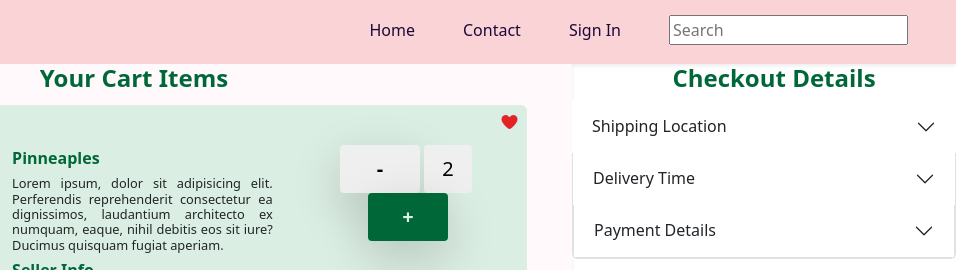
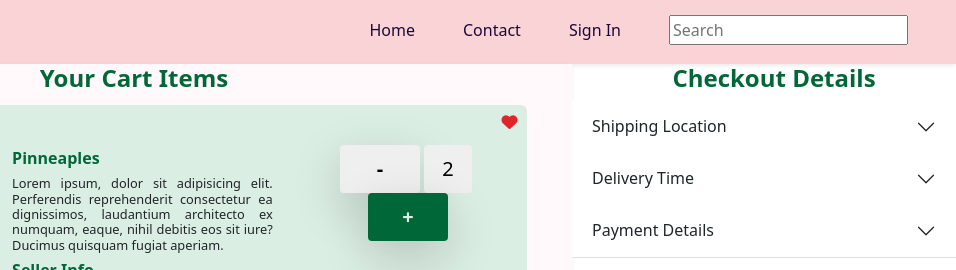
Before and after one commit to smartsimon26/Freshly, a plain HTML site: page cart.html in a window 1280 px wide. Shown: the top 270 px of the page, 324-1280 px from the left. Drawn offline with nearby package versions, Linux system fonts and the light colour scheme; files that its build step writes are made by us from their sources; files whose address does not match are found by name.

Commit message:
fixed fontawesome and bootstrap

```diff
--- a/cart.html
+++ b/cart.html
@@ -5,8 +5,8 @@
     <meta http-equiv="X-UA-Compatible" content="IE=edge">
     <meta name="viewport" content="width=device-width, initial-scale=1">
     <title>Freshly Cart</title>
-    <link rel="stylesheet" href="Assets/fontawesome-free-6.0.0-web/css/all.min.css">
-    <link rel="stylesheet" href="Assets/bootstrap-5.0 CSS & Jscript/css/bootstrap.min.css">
+    <link href="https://cdn.jsdelivr.net/npm/bootstrap@5.2.2/dist/css/bootstrap.min.css" rel="stylesheet" integrity="sha384-Zenh87qX5JnK2Jl0vWa8Ck2rdkQ2Bzep5IDxbcnCeuOxjzrPF/et3URy9Bv1WTRi" crossorigin="anonymous">
+    <script src="https://kit.fontawesome.com/025184af48.js" crossorigin="anonymous"></script></head>
     <link rel="stylesheet" href="cart-style.css">
     <link rel="stylesheet" href="https://cdnjs.cloudflare.com/ajax/libs/animate.css/4.1.1/animate.min.css"/>
     <link rel="shortcut icon" href="Assets/2x/Asset 4Freshly Logo SVG.svg" type="favicon/ico"/>
```
